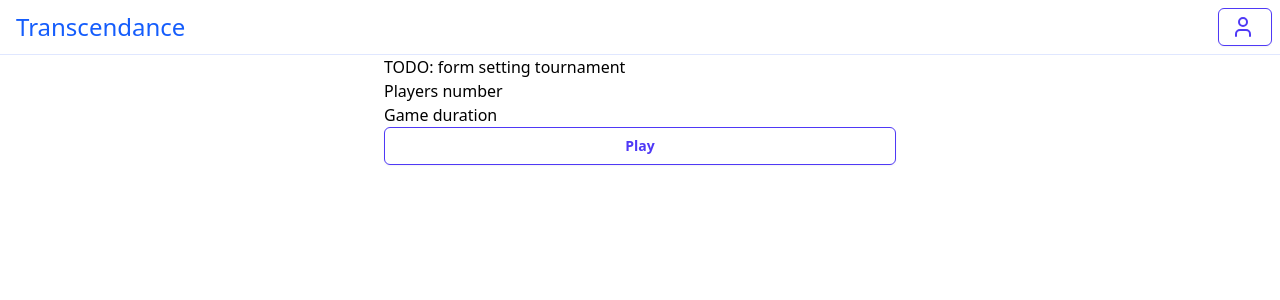
After one commit to peufo/42_transcendence, a Node project: template src/views/game/new.hbs in a window 1280 px wide. The commit adds this page. Shown: the top 300 px of the page. Run offline with Node 20 templates, Linux system fonts and the light colour scheme; the template is opened without the code that fills it, so the values that code supplies are empty; style sheets or scripts are compiled from the project's sources.

Commit message:
setup basic views

```diff
--- /dev/null
+++ b/src/views/game/new.hbs
@@ -0,0 +1,10 @@
+<div class="max-w-lg m-auto">
+    <h2>TODO: form setting tournament</h2>
+    <ul>
+        <li>Players number</li>
+        <li>Game duration</li>
+    </ul>
+    <a href="/game/play/aRandomGameId" class="btn btn-border">
+        Play
+    </a>
+</div>
--- a/src/views/index.hbs
+++ b/src/views/index.hbs
@@ -17,7 +17,7 @@
             </div>
 
             <div class="grid grid-cols-2 gap-2">
-                <a href="/game/local" class="btn btn-primary">
+                <a href="/local/new" class="btn btn-primary">
                     <i data-lucide="swords" class="h-5 w-5 mr-1"></i>
                     Local game
                 </a>
@@ -37,7 +37,7 @@
                 <span>Bob</span>
                 <span class="badge-green">Online</span>
                 <div class="flex-grow"></div>
-                <a href="/game/gameId" class="btn btn-border">Join</a>
+                <a href="/game/play/aRandomGameId" class=" btn btn-border">Join</a>
             </div>
 
             <div class="flex pl-4 p-2 items-center gap-2 border bg-gray-5 border-gray-200 rounded-xl">
--- a/src/views/layout.hbs
+++ b/src/views/layout.hbs
@@ -4,9 +4,10 @@
 <head>
     <meta charset="UTF-8">
     <meta name="viewport" content="width=device-width, initial-scale=1.0">
-    <link href="./style.css" rel="stylesheet">
+    <!-- TODO: load lucide localy -->
     <script src="https://unpkg.com/lucide@latest"></script>
-    <script type="module" src="./client/app.js"></script>
+    <link href="/style.css" rel="stylesheet">
+    <script type="module" src="/client/app.js"></script>
     <title>Document</title>
 </head>
 
--- /dev/null
+++ b/src/views/local/play.hbs
@@ -0,0 +1,2 @@
+<h2>TODO: a beautiful pong (local)</h2>
+<p>{{ playerA }} vs {{ playerB }}</p>
--- /dev/null
+++ b/src/views/stats.hbs
@@ -0,0 +1 @@
+<h2>TODO: User game's history</h2>
```
Also changed, not shown: src/server/routes/views.ts (+25 -4 lines), src/views/game/play.hbs (added, +8 -0 lines), src/views/local/new.hbs (added, +10 -0 lines).
